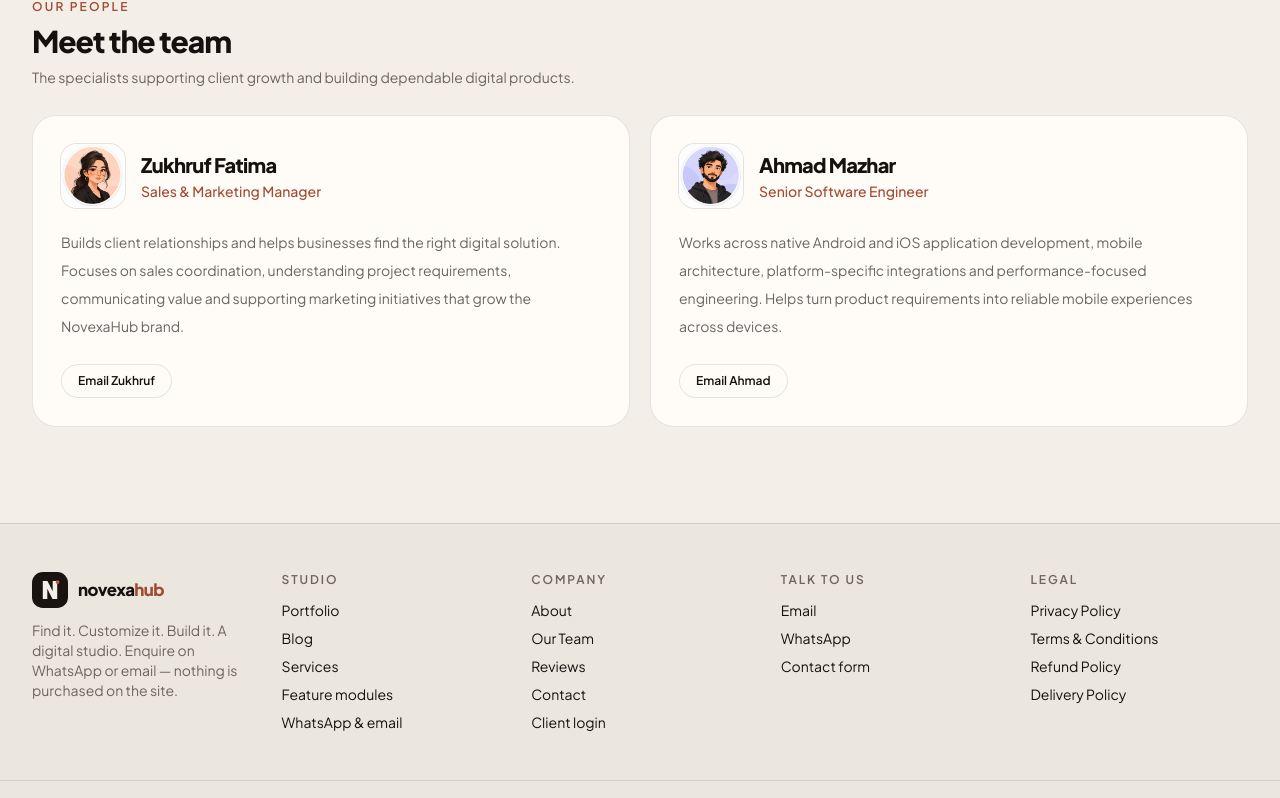
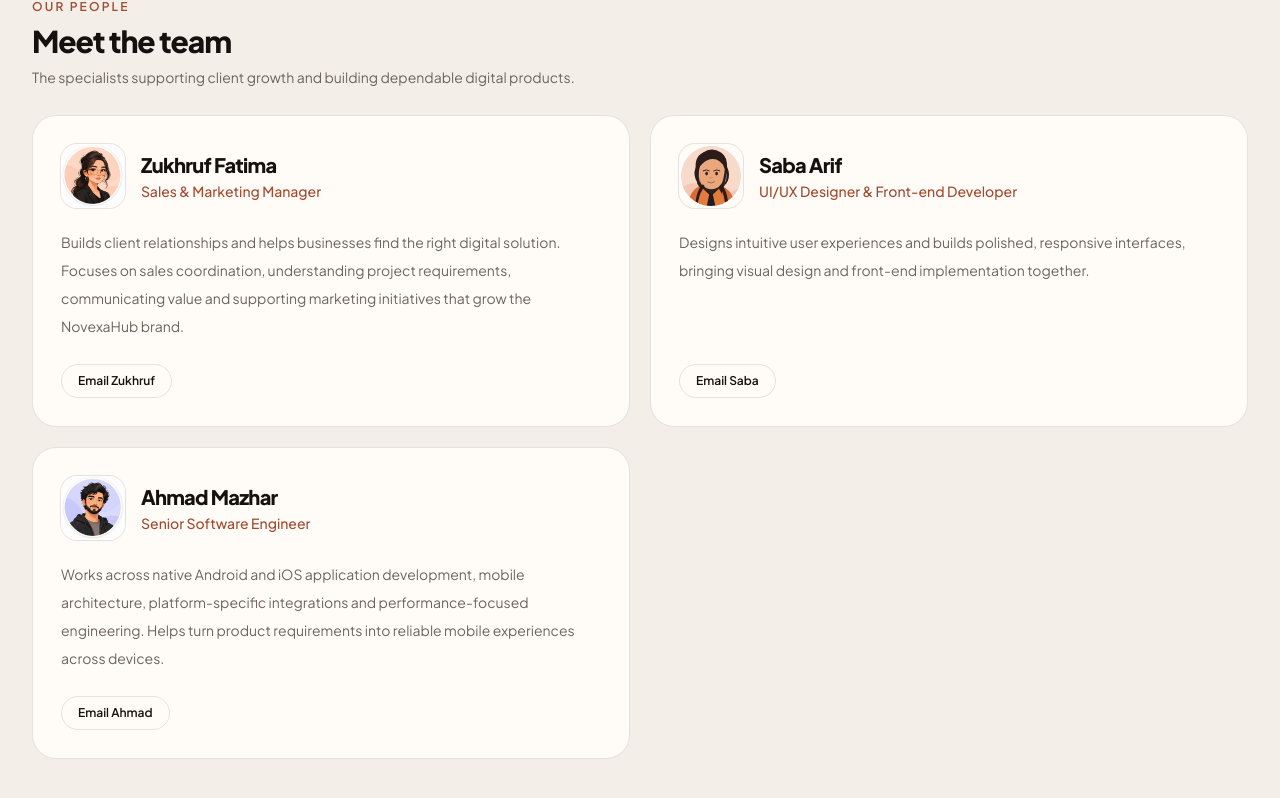
Before and after one commit to mahams12/Rich, a Next.js app: page /our-team in a window 1280 px wide. Shown: the part 1055-1853 px from the top of the page. Built offline with nearby package versions, Linux system fonts and the light colour scheme; no server answers; the database is empty.

Commit message:
Add Saba Arif to the team page

```diff
--- a/src/app/our-team/page.tsx
+++ b/src/app/our-team/page.tsx
@@ -41,6 +41,15 @@ const team = [
     email: "zukhruf@novexahub.live",
     photo: "/founders/zukhruf-fatima-avatar.svg",
     initials: "ZF",
+  },
+  {
+    name: "Saba Arif",
+    role: "UI/UX Designer & Front-end Developer",
+    description:
+      "Designs intuitive user experiences and builds polished, responsive interfaces, bringing visual design and front-end implementation together.",
+    email: "sabaarif2003@gmail.com",
+    photo: "/founders/saba-arif-avatar.svg",
+    initials: "SA",
   },
   {
     name: "Ahmad Mazhar",
```
Also changed, not shown: public/founders/saba-arif-avatar.svg (added).
